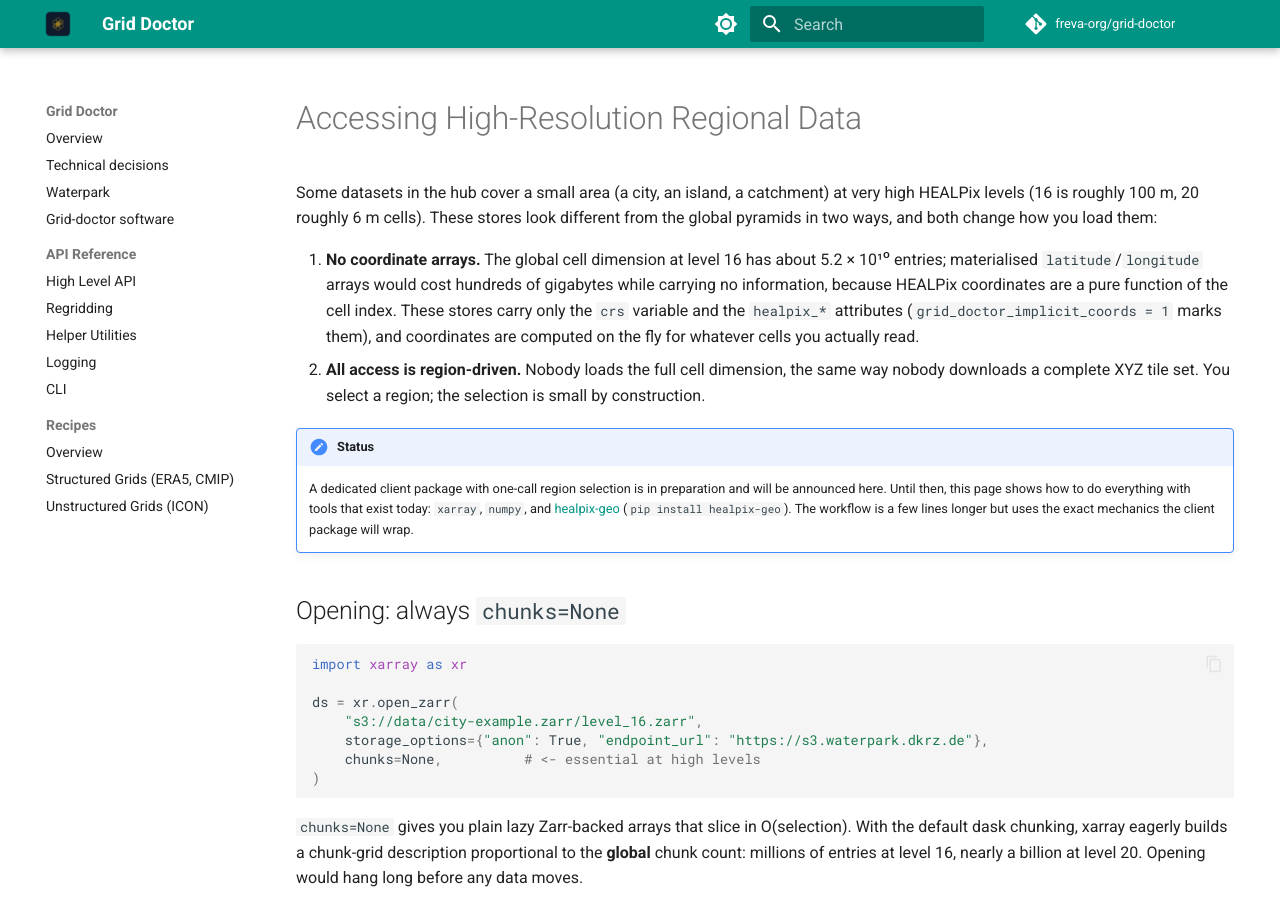
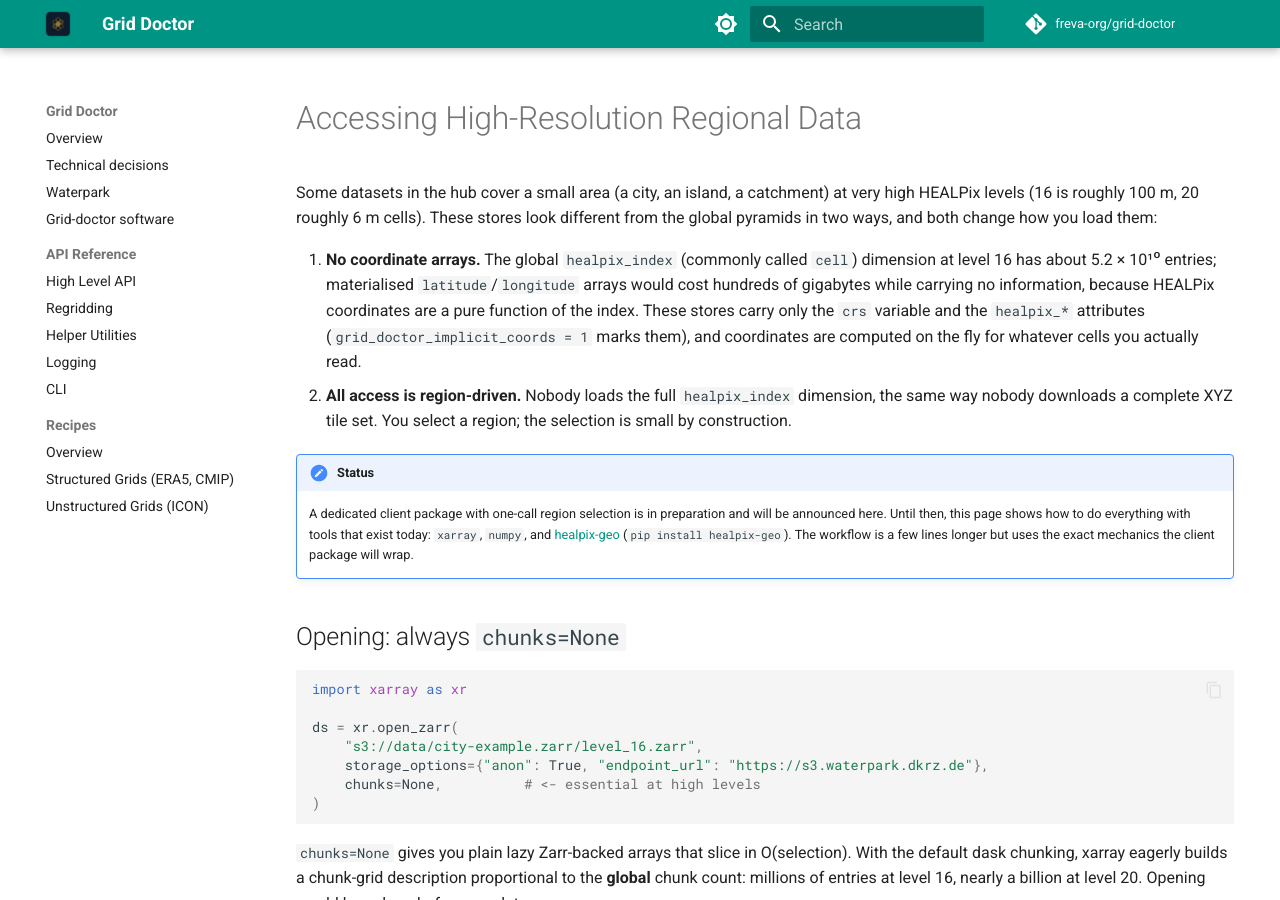
Before and after one commit to freva-org/grid-doctor, an MkDocs documentation site: the page built from docs/shared/high-level-access.md, in a window 1280 px wide and 900 px high. Built offline with MkDocs 1.6.1 and Material for MkDocs 9.7.7, drawn with Linux system fonts in a browser that asks for light colours; comment, search, counter and statistics services are not loaded; some of the changed text lies outside the part shown.

Commit message:
Update docs on `cell` -> `healpix_index`

````diff
--- a/docs/shared/high-level-access.md
+++ b/docs/shared/high-level-access.md
@@ -5,15 +5,15 @@ catchment) at very high HEALPix levels (16 is roughly 100 m, 20 roughly
 6 m cells).  These stores look different from the global pyramids in
 two ways, and both change how you load them:
 
-1. **No coordinate arrays.**  The global cell dimension at level 16 has
+1. **No coordinate arrays.**  The global `healpix_index` (commonly called `cell`) dimension at level 16 has
    about 5.2 × 10¹⁰ entries; materialised `latitude`/`longitude` arrays
    would cost hundreds of gigabytes while carrying no information,
-   because HEALPix coordinates are a pure function of the cell index.
+   because HEALPix coordinates are a pure function of the index.
    These stores carry only the `crs` variable and the `healpix_*`
    attributes (`grid_doctor_implicit_coords = 1` marks them), and
    coordinates are computed on the fly for whatever cells you actually
    read.
-2. **All access is region-driven.**  Nobody loads the full cell
+2. **All access is region-driven.**  Nobody loads the full `healpix_index`
    dimension, the same way nobody downloads a complete XYZ tile set.
    You select a region; the selection is small by construction.
 
@@ -103,7 +103,7 @@ def merge_ranges(parents, shift):
 
 ranges = merge_ranges(parents, shift)
 region = xr.concat(
-    [ds.isel(cell=slice(a, b)) for a, b in ranges], dim="cell"
+    [ds.isel(healpix_index=slice(a, b)) for a, b in ranges], dim="healpix_index"
 )
 ```
 
@@ -120,20 +120,20 @@ cell_ids = np.concatenate(
 lon_c, lat_c = nested.healpix_to_lonlat(cell_ids, level)
 
 region = region.assign_coords(
-    cell=("cell", cell_ids),
-    longitude=("cell", lon_c),
-    latitude=("cell", lat_c),
+    healpix_index=("healpix_index", cell_ids),
+    longitude=("healpix_index", lon_c),
+    latitude=("healpix_index", lat_c),
 )
 
 inside = (
     (lon_c >= lon_min) & (lon_c <= lon_max)
     & (lat_c >= lat_min) & (lat_c <= lat_max)
 )
-berlin = region.isel(cell=np.flatnonzero(inside)).load()
+berlin = region.isel(healpix_index=np.flatnonzero(inside)).load()
 ```
 
 `berlin` is now a small, fully loaded dataset with per-cell
-coordinates and the global HEALPix indices in `berlin["cell"]`:
+coordinates and the global HEALPix indices in `berlin["healpix_index"]`:
 
 ```python
 berlin["t2m"].mean()
@@ -155,7 +155,7 @@ def gc_distance_deg(lon, lat, lon0, lat0):
     return np.degrees(2 * np.arcsin(np.sqrt(s)))
 
 inside = gc_distance_deg(lon_c, lat_c, 13.41, 52.52) <= 0.05
-station = region.isel(cell=np.flatnonzero(inside)).load()
+station = region.isel(healpix_index=np.flatnonzero(inside)).load()
 ```
 
 ### Why this is fast
@@ -195,9 +195,9 @@ place your high-resolution selection onto, say, an ERA5 pyramid level,
 reuse the slice expansion from above at the coarser level:
 
 ```python
-parents_l9 = np.unique(berlin["cell"].values >> (2 * (16 - 9)))
+parents_l9 = np.unique(berlin["healpix_index"].values >> (2 * (16 - 9)))
 era5_region = era5_level9.isel(
-    cell=np.concatenate([np.arange(p, p + 1) for p in parents_l9])
+    healpix_index=np.concatenate([np.arange(p, p + 1) for p in parents_l9])
 )
 ```
 
````
Also changed, not shown: docs/technical/recipes/regional.md (+1 -1 lines).
